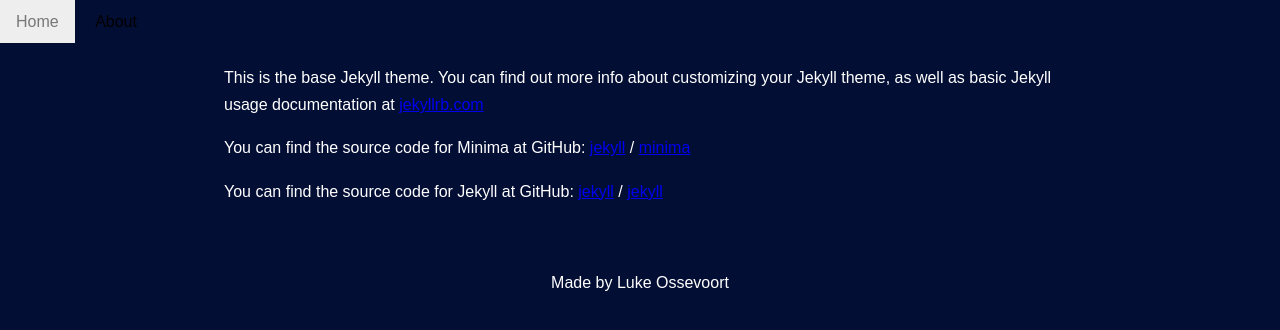
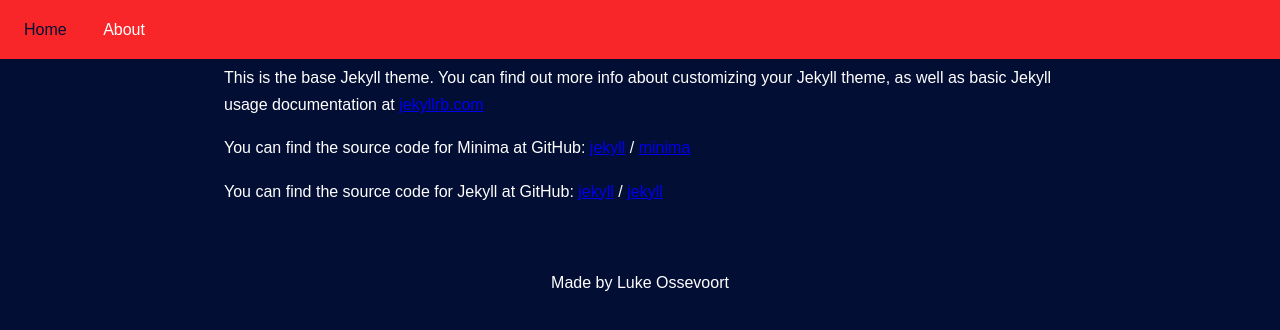
Before and after one commit to Sumblefore/baseless.bingo, a Jekyll site: the page built from src/about.markdown, in a window 1280 px wide. Shown: the top 330 px of the page. Built offline with Jekyll 4.4.1, drawn with Linux system fonts in a browser that asks for light colours; nearby versions of some CDN libraries.

Commit message:
Changed navbar color

```diff
--- a/src/_sass/default.scss
+++ b/src/_sass/default.scss
@@ -52,6 +52,44 @@
 
 .is-center {
     text-align: center;
+}
+
+
+/*
+ * -- MENU STYLES --
+ * I want to customize how my .pure-menu looks at the top of the page
+ */
+
+.home-menu {
+    padding: 0.5em;
+    text-align: center;
+    background: $fgcol;
+}
+
+.pure-menu.pure-menu-fixed {
+    /* Fixed menus normally have a border at the bottom. */
+    border-bottom: none;
+}
+
+.home-menu .pure-menu-heading {
+    color: white;
+    font-weight: 400;
+    font-size: 120%;
+}
+
+.home-menu .pure-menu-selected a {
+    color: #ffffff;
+}
+
+.home-menu a {
+    color: #030E34;
+}
+
+.home-menu li a:hover,
+.home-menu li a:focus {
+    background: none;
+    border: none;
+    color: #9498ca;
 }
 
 
```
